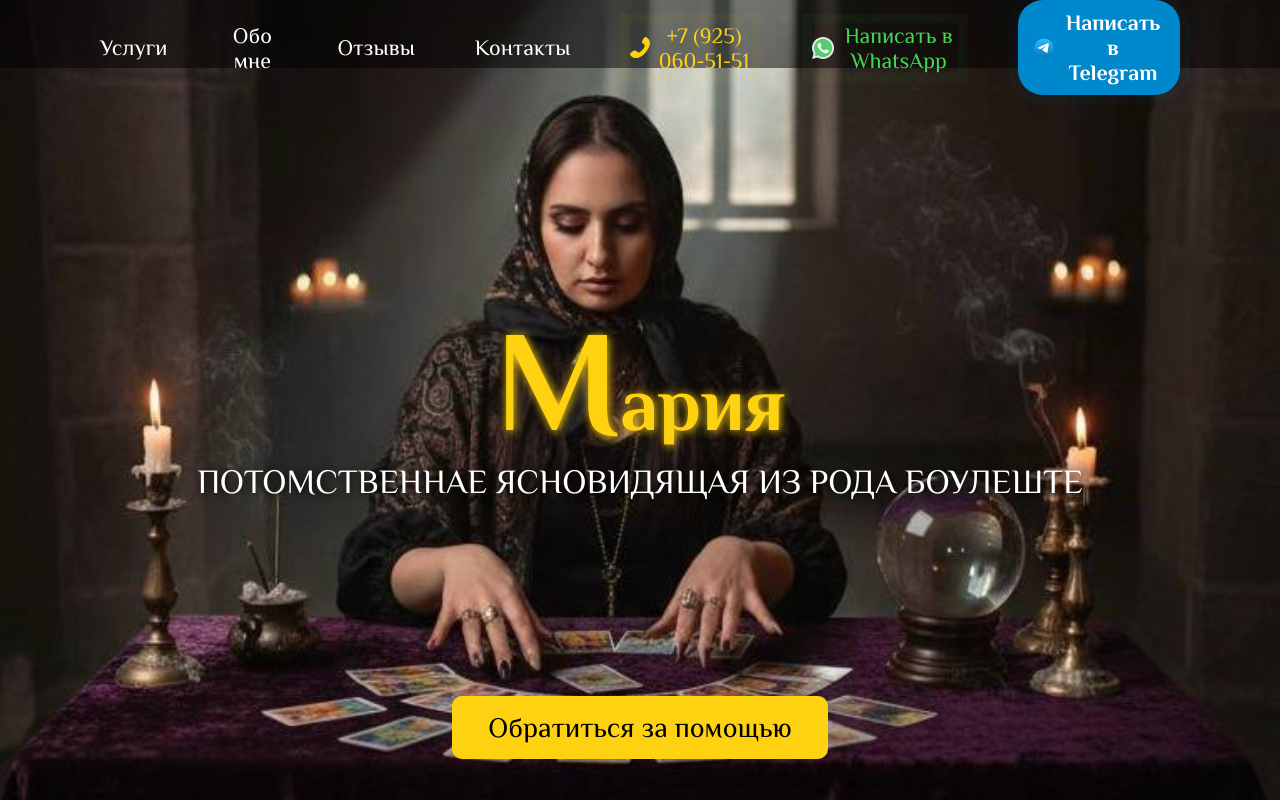
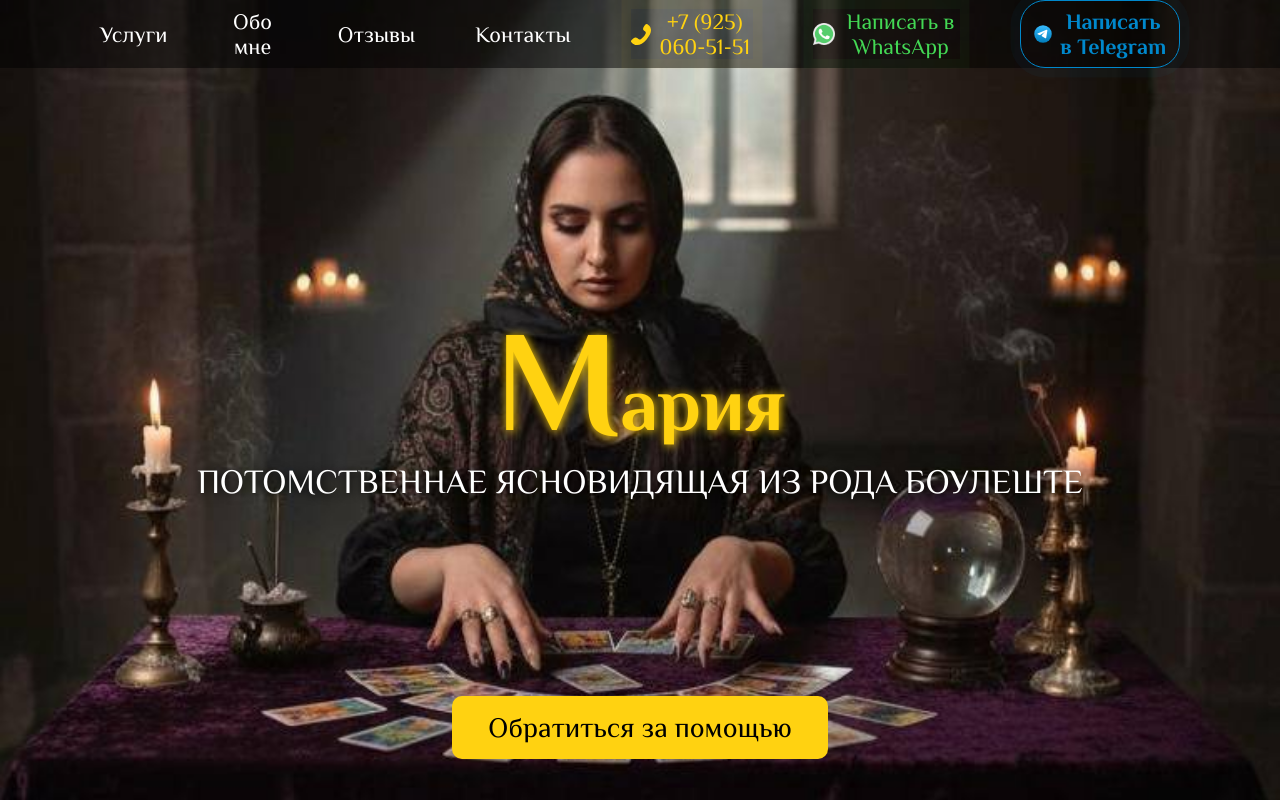
Before and after one commit to mariahost/maria-esotericism, a plain HTML site: page index.html in a window 1280 px wide. Shown: the top 800 px of the page. Drawn offline with nearby package versions, Linux system fonts and the light colour scheme.

Commit message:
Update style.css

```diff
--- a/style.css
+++ b/style.css
@@ -1090,30 +1090,32 @@ justify-content: center;
     margin: 0 auto;
   }
 }
-/* Стили для иконки Telegram */
 .pulse3 a {
     animation: pulse3 2s infinite;
     display: flex;
     align-items: center;
     text-decoration: none;
-    color: #fff;
+    color: #0088cc !important; /* синий текст */
     font-weight: bold;
-    padding: 10px 15px;
-    background: #0088cc;
+    padding: 8px 12px;
+    background: transparent !important; /* прозрачный фон */
     border-radius: 25px;
     transition: all 0.3s ease;
+    border: 1px solid #0088cc; /* синяя рамка */
 }
 
 .pulse3 a:hover {
-    background: #006699;
+    background: #0088cc !important; /* синий фон при наведении */
+    color: #fff !important; /* белый текст при наведении */
     transform: scale(1.05);
     text-decoration: none;
 }
 
 .pulse3 a img {
-    width: 22px;
+    width: 20px;
     height: auto;
     margin-right: 6px;
+}
 }
 
 .pulse3:hover {
```
